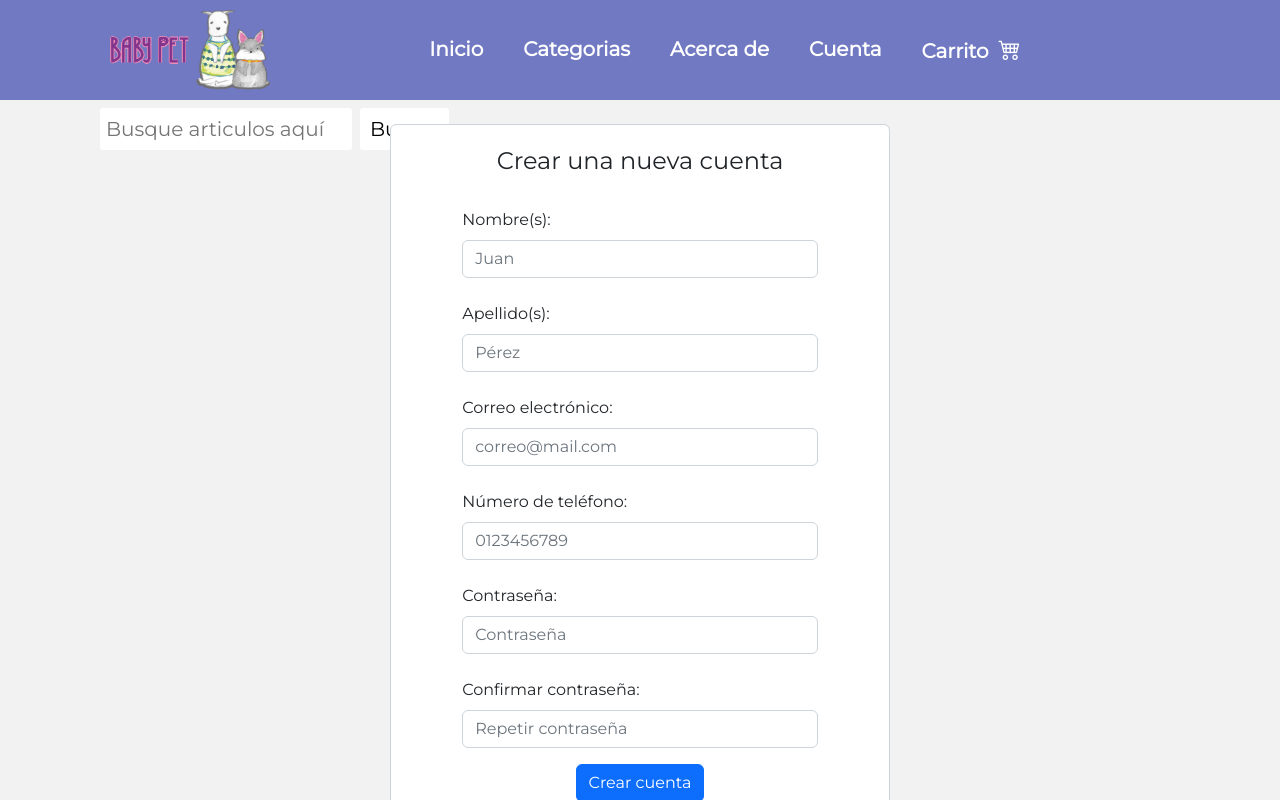
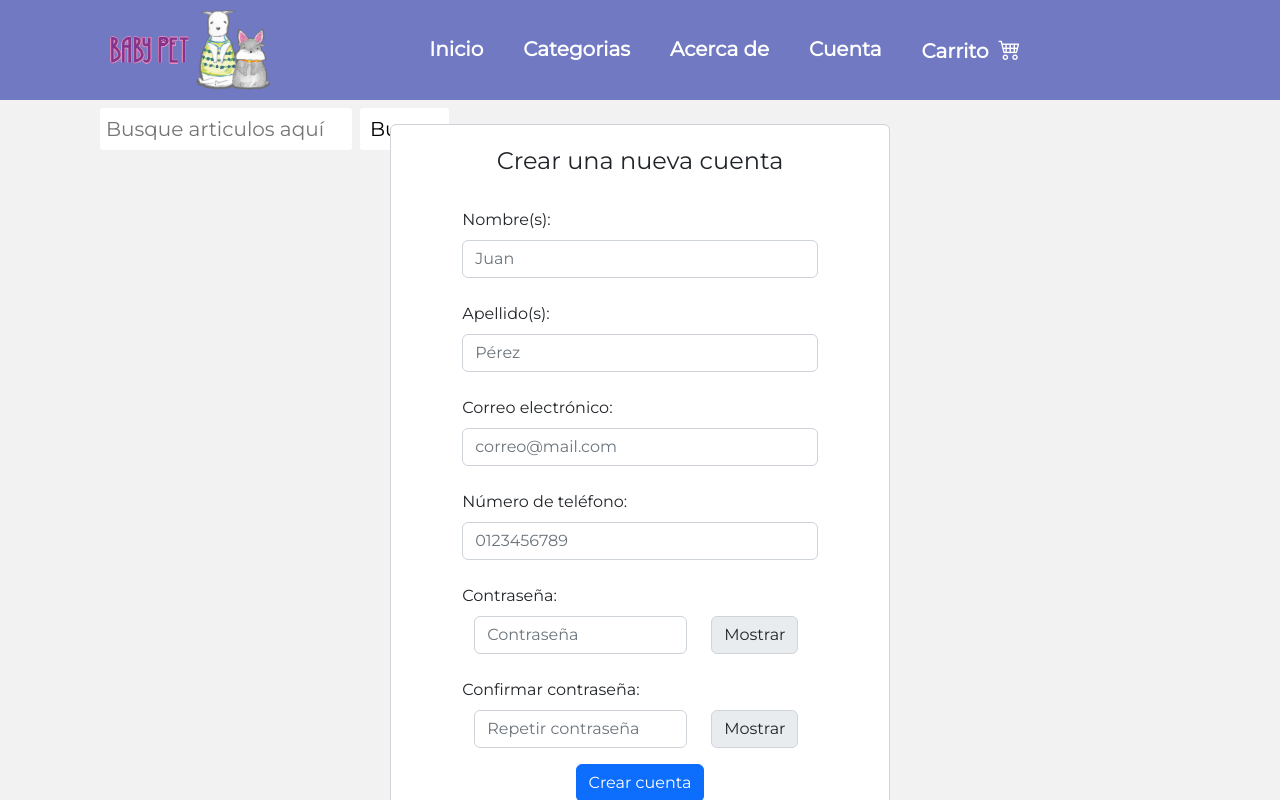
Before and after one commit to RicardoArcos/babypet, a React (Create React App) app: page /sing-in in a window 1280 px wide. Shown: the top 800 px of the page. Built offline with nearby package versions, Linux system fonts and the light colour scheme; no server answers.

Commit message:
Actualizando forms

```diff
--- a/src/components/Login.jsx
+++ b/src/components/Login.jsx
@@ -17,8 +17,18 @@ export const Login = () => {
     const [valEmail, setValEmail] = useState(true);
     const [valPassword, setValPassword] = useState(true);
 
+    const [showPassword, setShowPassword] = useState("password")
+
     const context = useContext(Context);
     const navigate = useNavigate();
+
+    const handleShowPassword = () => {
+        if (showPassword === 'password'){
+            setShowPassword('text')
+        } else {
+            setShowPassword('password')
+        }
+    }
 
     const handleInputChange = (e) => {
         setForm({
@@ -80,9 +90,16 @@ export const Login = () => {
                 {/* input de contraseña */}
                 <div className="form-outline mb-5 w-75">
                     <label className="form-label" for="form2Example2">Contraseña</label>
-                    <input type="password" name="password" className="form-control" placeholder="Contraseña"
-                        value={form.password}
-                        onChange={handleInputChange} />
+                    <div className="row">
+                        <div className="col">
+                            <input type={showPassword} name="password" className="form-control" placeholder="Contraseña" id="pass"
+                                value={form.password}
+                                onChange={handleInputChange} />
+                        </div>
+                        <div className="col-6 col-sm-4">
+                            <button class="input-group-text" type="button" onClick={handleShowPassword}>Mostrar</button>
+                        </div>
+                    </div>
                     <div className="val-name" hidden={valPassword}>
                         <i class="bi bi-exclamation-circle"></i>
                         <small>La contraseña no es valida.</small>
--- a/src/components/SingIn.jsx
+++ b/src/components/SingIn.jsx
@@ -25,7 +25,24 @@ export const SingIn = () => {
     const [valPassword, setValPassword] = useState(true);
     const [valRepPassword, setValRepPassword] = useState(true);
 
+    const [showPassword, setShowPassword] = useState("password")
+    const [showRepPassword, setShowRepPassword] = useState("password")
 
+    const handleShowPassword = () => {
+        if (showPassword === 'password'){
+            setShowPassword('text')
+        } else {
+            setShowPassword('password')
+        }
+    }
+
+    const handleShowRepPassword = () => {
+        if (showRepPassword === 'password'){
+            setShowRepPassword('text')
+        } else {
+            setShowRepPassword('password')
+        }
+    }
 
     const handleInputChange = (e) => {
         setForm({
@@ -160,9 +177,16 @@ export const SingIn = () => {
                 {/* campo de contraseña */}
                 <div className="form-outline mb-4 w-75">
                     <label className="form-label" for="form2Example2">Contraseña:</label>
-                    <input type="password" name="password" className="form-control" placeholder="Contraseña" id="pass"
-                        value={form.password}
-                        onChange={handleInputChange} />
+                    <div className="row">
+                        <div className="col">
+                            <input type={showPassword} name="password" className="form-control" placeholder="Contraseña" id="pass"
+                                value={form.password}
+                                onChange={handleInputChange} />
+                        </div>
+                        <div className="col-6 col-sm-4">
+                            <button class="input-group-text" type="button" onClick={handleShowPassword}>Mostrar</button>
+                        </div>
+                    </div>
                     <div className="val-name" hidden={valPassword}>
                         <i class="bi bi-exclamation-circle"></i>
                         <small>La contraseña no es valida.</small>
@@ -172,9 +196,16 @@ export const SingIn = () => {
                 {/* campo de confirmar contraseña */}
                 <div className="form-outline mb-3 w-75">
                     <label className="form-label" for="form2Example2">Confirmar contraseña:</label>
-                    <input type="password" name="repeatPassword" className="form-control" placeholder="Repetir contraseña"
-                        value={form.repeatPassword}
-                        onChange={handleInputChange} />
+                    <div className="row">
+                        <div className="col">
+                            <input type={showRepPassword} name="repeatPassword" className="form-control" placeholder="Repetir contraseña"
+                                value={form.repeatPassword}
+                                onChange={handleInputChange} />
+                        </div>
+                        <div className="col-6 col-sm-4">
+                            <button class="input-group-text" type="button" onClick={handleShowRepPassword}>Mostrar</button>
+                        </div>
+                    </div>
                     <div className="val-name" hidden={valRepPassword}>
                         <i class="bi bi-exclamation-circle"></i>
                         <small>Las contraseñas no coinciden.</small>
```
